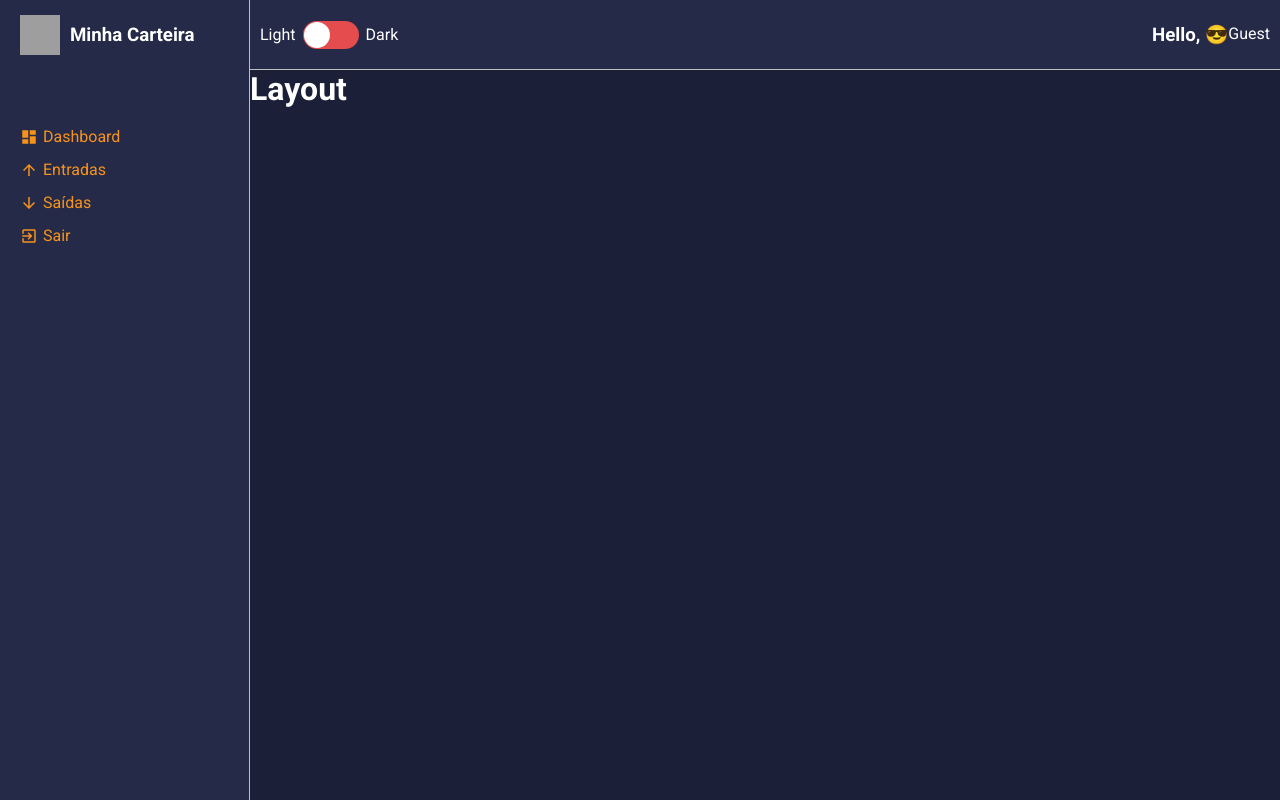
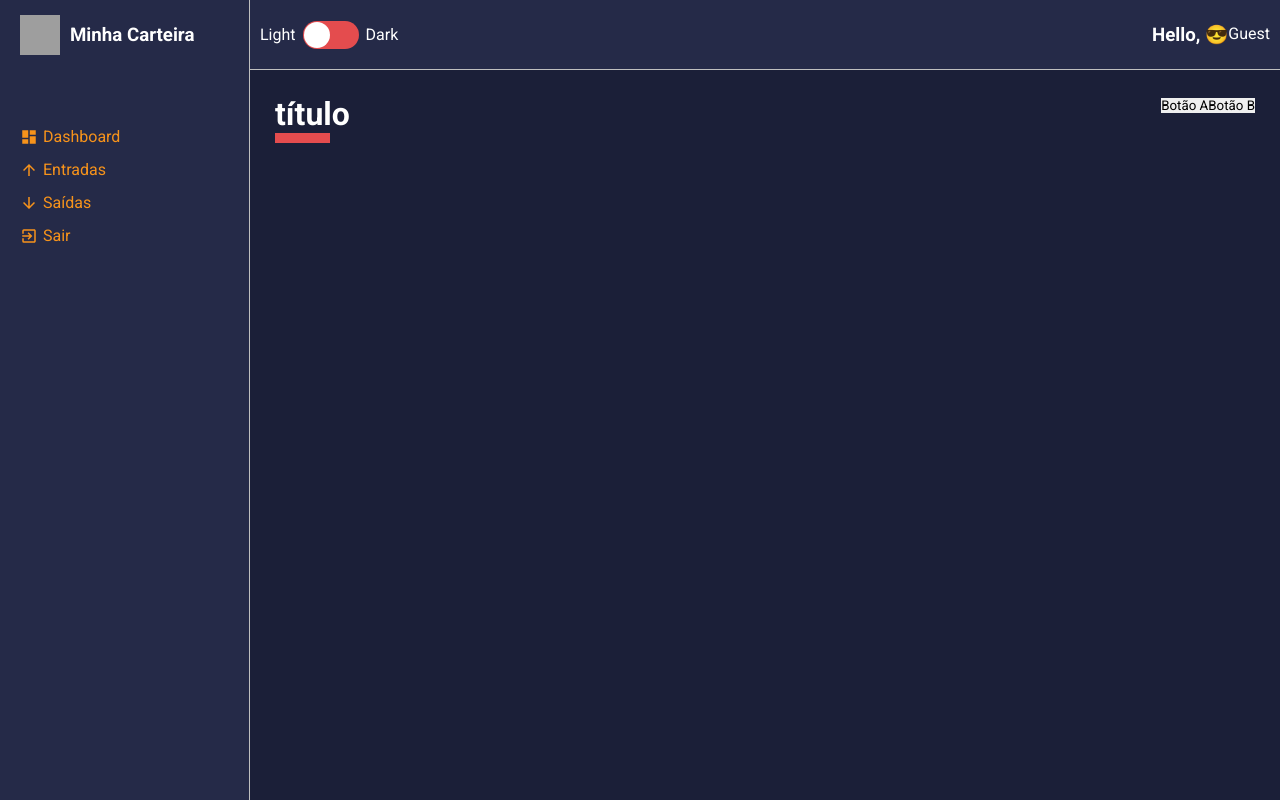
Before and after one commit to luisgbyte/minha-carteira, a React (Create React App) app: page / in a window 1280 px wide. Built offline with nearby package versions, Linux system fonts and the light colour scheme; grey boxes are pictures that could not be loaded.

Commit message:
create component ContentHeader

```diff
--- a/src/App.tsx
+++ b/src/App.tsx
@@ -3,13 +3,16 @@ import { ThemeProvider } from "styled-components";
 import GlobalStyles from "./styles/GlobalStyles";
 
 import Layout from "./components/Layout";
-import dark from './styles/themes/dark';
+import Dashboard from "./pages/Dashboard";
+import dark from "./styles/themes/dark";
 
 const src: React.FC = () => {
   return (
     <ThemeProvider theme={dark}>
       <GlobalStyles />
-      <Layout />
+      <Layout>
+        <Dashboard />
+      </Layout>
     </ThemeProvider>
   );
 };
--- a/src/components/Content/index.tsx
+++ b/src/components/Content/index.tsx
@@ -2,10 +2,10 @@ import React from 'react';
 
 import { Container } from './styles';
 
-const Layout: React.FC = () => {
+const Layout: React.FC = ({ children }) => {
   return (
     <Container>
-      <h1>Layout</h1>
+      {children}
     </Container>
   );
 }
--- a/src/components/Content/styles.ts
+++ b/src/components/Content/styles.ts
@@ -4,4 +4,6 @@ export const Container = styled.div`
   grid-area: CT ;
   color: ${props => props.theme.colors.white};
   background-color: ${props => props.theme.colors.primary};
+
+  padding: 25px;
 `;
--- /dev/null
+++ b/src/components/ContentHeader/index.tsx
@@ -0,0 +1,19 @@
+import React from "react";
+
+import { Container, TitleContainer, Controllers } from "./styles";
+
+const ContentHeader: React.FC = () => {
+  return (
+    <Container>
+      <TitleContainer>
+        <h1>título</h1>
+      </TitleContainer>
+      <Controllers>
+        <button type="button">Botão A</button>
+        <button type="button">Botão B</button>
+      </Controllers>
+    </Container>
+  );
+};
+
+export default ContentHeader;
--- /dev/null
+++ b/src/components/ContentHeader/styles.ts
@@ -0,0 +1,26 @@
+import styled from "styled-components";
+
+export const Container = styled.div`
+  width: 100%;
+
+  display: flex;
+  justify-content: space-between;
+
+  margin-bottom: 25px;
+`;
+
+export const TitleContainer = styled.div`
+  > h1 {
+    color: ${props => props.theme.colors.white};
+
+    &::after {
+      content: '';
+      display: block;
+      width: 55px;
+      border-bottom: 10px solid ${props => props.theme.colors.warning};
+    }
+  }
+`;
+
+export const Controllers = styled.div`
+`;
--- a/src/components/Layout/index.tsx
+++ b/src/components/Layout/index.tsx
@@ -1,19 +1,19 @@
-import React from 'react';
+import React from "react";
 
-import { Grid } from './styles';
+import { Grid } from "./styles";
 
-import MainHeader from '../MainHeader';
-import Aside from '../Aside';
-import Content from '../Content';
+import MainHeader from "../MainHeader";
+import Aside from "../Aside";
+import Content from "../Content";
 
-const Layout: React.FC = () => {
+const Layout: React.FC = ({ children }) => {
   return (
     <Grid>
-      <Aside/>
-      <MainHeader/>
-      <Content/>
+      <Aside />
+      <MainHeader />
+      <Content>{children}</Content>
     </Grid>
   );
-}
+};
 
 export default Layout;
--- a/src/pages/Dashboard/index.tsx
+++ b/src/pages/Dashboard/index.tsx
@@ -1,7 +1,15 @@
 import React from "react";
 
+import ContentHeader from "../../components/ContentHeader";
+
+import { Container } from "./styles";
+
 const Dashboard: React.FC = () => {
-  return <h1>Dashboard</h1>;
+  return (
+    <Container>
+      <ContentHeader />
+    </Container>
+  );
 };
 
 export default Dashboard;
--- /dev/null
+++ b/src/pages/Dashboard/styles.ts
@@ -0,0 +1,5 @@
+import styled from "styled-components";
+
+export const Container = styled.div`
+
+`;
```
